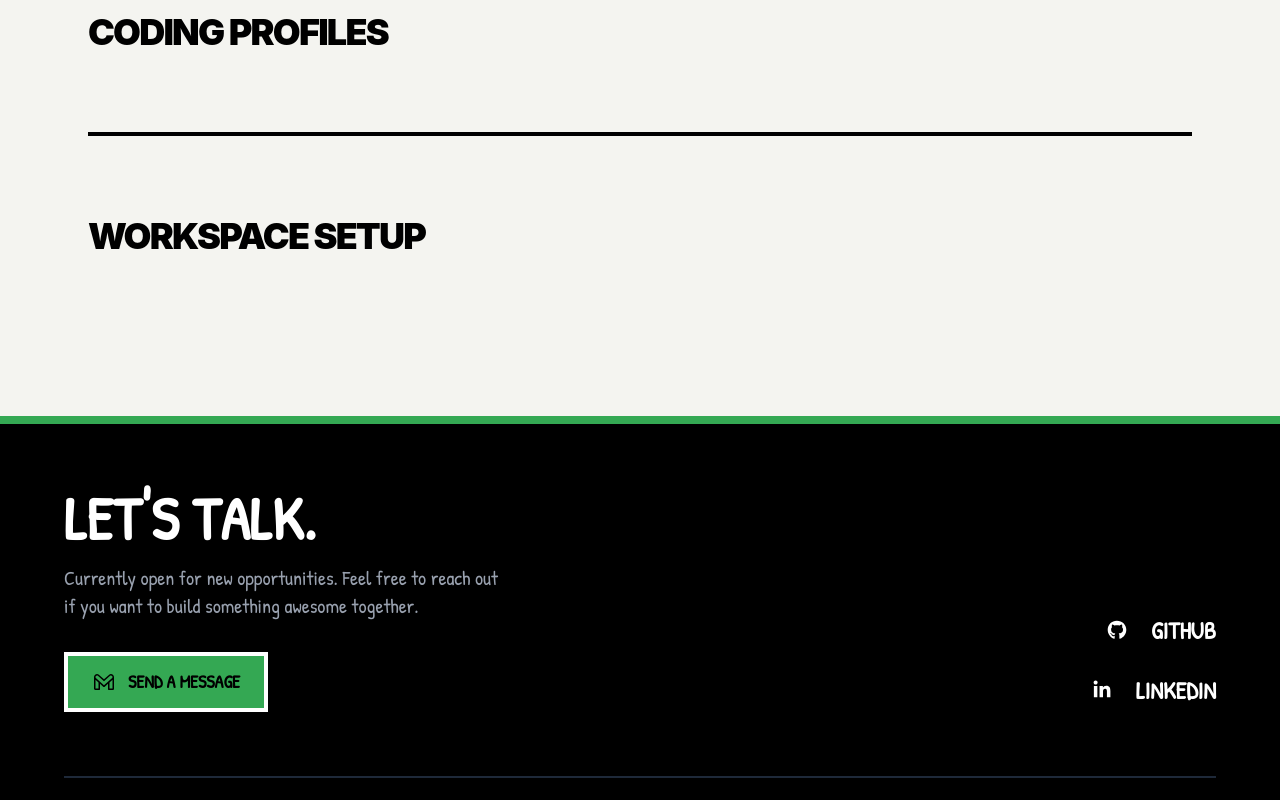
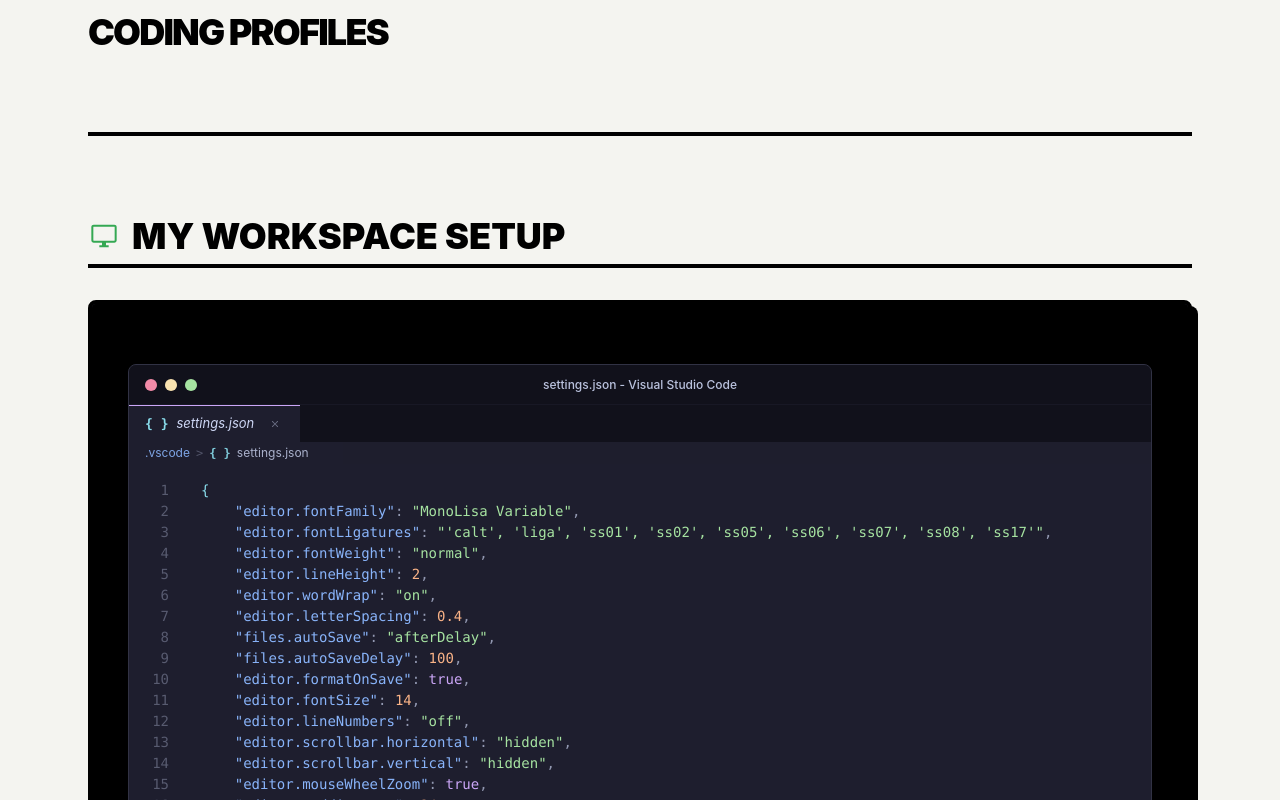
Before and after one commit to imshihab/imshihab.github.io, a React (Vite) app: page / in a window 1280 px wide. Shown: the part 1100-1900 px from the top of the page. Built offline with nearby package versions, Linux system fonts and the light colour scheme.

Commit message:
feat: add DesktopWindowsIcon and update Workspace section in App component

```diff
--- a/src/App.jsx
+++ b/src/App.jsx
@@ -1,6 +1,7 @@
 import React, { useEffect, useState } from 'react'
 import HomeView from './Pages/HomeView';
-import { CloseIcon, GithubIcon, GmailIcon, LinkedInIcon, MenuIcon } from './Components/ICONS';
+import { CloseIcon, DesktopWindowsIcon, GithubIcon, GmailIcon, LinkedInIcon, MenuIcon } from './Components/ICONS';
+import Workspace from './Components/Workspace';
 
 function App() {
     const [isMenuOpen, setIsMenuOpen] = useState(false);
@@ -94,8 +95,14 @@ function App() {
                 <section id="profiles" className="py-20 border-t-4 border-black">
                     <h2 className="text-4xl font-black uppercase tracking-tighter">Coding Profiles</h2>
                 </section>
-                <section id="workspace" className="py-20 border-t-4 border-black">
-                    <h2 className="text-4xl font-black uppercase tracking-tighter">Workspace Setup</h2>
+
+                <section id="workspace" className="animate-fade-up delay-500 py-20 border-t-4">
+                    <div className="flex items-center gap-3 border-b-4 border-black pb-2 mb-8">
+                        <DesktopWindowsIcon size={32} className="text-[#34A853]" />
+                        <h2 className="text-4xl font-black uppercase">My Workspace Setup</h2>
+                    </div>
+
+                    <Workspace />
                 </section>
             </main>
 
--- a/src/Components/ICONS.jsx
+++ b/src/Components/ICONS.jsx
@@ -48,3 +48,40 @@ export const CloseIcon = (props) => (
         viewBox="0 0 24 24"
         {...props} />
 )
+
+export const TerminalIcon = (props) => (
+    <IconBase d="M160-160q-33 0-56.5-23.5T80-240v-480q0-33 23.5-56.5T160-800h640q33 0 56.5 23.5T880-720v480q0 33-23.5 56.5T800-160H160Zm0-80h640v-400H160v400Zm140-40-56-56 103-104-104-104 57-56 160 160-160 160Zm180 0v-80h240v80H480Z"
+        viewBox="0 -960 960 960"
+        {...props} />
+)
+
+export const ChevronRightIcon = (props) => (
+    <IconBase d="M13.25,11.98L8.83,7.55Q8.6,7.32 8.61,7.02T8.85,6.5Q9.08,6.27 9.39,6.27T9.93,6.5l4.95,4.95Q15,11.58 15.05,11.7t0.05,0.28t-0.05,0.28T14.88,12.5L9.9,17.48Q9.68,17.7 9.38,17.69q-0.3-0.01-0.53-0.24q-0.22-0.22-0.22-0.54t0.22-0.54l4.4-4.4Z"
+        viewBox="0 0 24 24"
+        {...props} />
+)
+
+export const LockIcon = (props) => (
+    <IconBase d="M7.7,22q-0.25,0-0.49-0.01T6.78,21.98t-0.4-0.03q-1.02-0.1-1.63-0.7t-0.7-1.63q-0.02-0.2-0.02-0.43q0-0.18-0.01-0.41T4,18.3V11.85q0-0.25 0.01-0.49q0.01-0.24 0.01-0.41q0-0.22 0.02-0.43Q4.2,9.02 5.11,8.61T7.25,8.15V5.75q0-1.98 1.39-3.36T12,1t3.36,1.39t1.39,3.36v2.4q1.23,0.05 2.14,0.46t1.06,1.91q0.02,0.2 0.02,0.43q0,0.18 0.01,0.41T20,11.85V18.3q0,0.25-0.01,0.49q-0.01,0.24-0.01,0.41q-0.02,0.23-0.05,0.43q-0.1,1.02-0.69,1.63t-1.61,0.7q-0.2,0.03-0.4,0.03t-0.44,0.01T16.3,22H7.7Zm0-1.5h8.6q0.23,0 0.8-0.02q0.2,0 0.38-0.03q0.43-0.05 0.66-0.3q0.24-0.25 0.29-0.67q0.02-0.2 0.05-0.4q0-0.18 0.01-0.38t0.01-0.4V11.85q0-0.2-0.02-0.78q0-0.2-0.03-0.4Q18.4,10.25 18.16,10T17.5,9.7q-0.18-0.03-0.38-0.03q-0.18,0-0.39-0.01T16.3,9.65H7.7q-0.22,0-0.8,0.03q-0.2,0-0.38,0.03Q6.1,9.75 5.85,10t-0.3,0.67q-0.03,0.2-0.03,0.4q0,0.18-0.01,0.38T5.5,11.85V18.3q0,0.2 0.03,0.77q0,0.2 0.03,0.4q0.05,0.42 0.3,0.67t0.67,0.3Q6.7,20.48 6.9,20.48q0.17,0 0.38,0.01T7.7,20.5Zm5.66-4.05q0.56-0.55 0.56-1.32q0-0.75-0.56-1.36T12,13.15t-1.36,0.61t-0.56,1.36q0,0.78 0.56,1.32T12,17t1.36-0.55ZM8.75,8.15h6.5V5.75q0-1.35-0.95-2.3T12,2.5T9.7,3.45T8.75,5.75v2.4Z"
+        viewBox="0 0 24 24"
+        {...props} />
+)
+
+
+export const UnlockIcon = (props) => (
+    <IconBase d="M252.31-620H600v-80q0-50-35-85t-85-35q-50 0-85 35t-35 85h-60q0-74.92 52.54-127.46Q405.08-880 480-880q74.92 0 127.46 52.54Q660-774.92 660-700v80h47.69q29.92 0 51.12 21.19Q780-577.61 780-547.69v375.38q0 29.92-21.19 51.12Q737.61-100 707.69-100H252.31q-29.92 0-51.12-21.19Q180-142.39 180-172.31v-375.38q0-29.92 21.19-51.12Q222.39-620 252.31-620Zm0 460h455.38q5.39 0 8.85-3.46t3.46-8.85v-375.38q0-5.39-3.46-8.85t-8.85-3.46H252.31q-5.39 0-8.85 3.46t-3.46 8.85v375.38q0 5.39 3.46 8.85t8.85 3.46Zm277.27-150.42Q550-330.85 550-360t-20.42-49.58Q509.15-430 480-430t-49.58 20.42Q410-389.15 410-360t20.42 49.58Q450.85-290 480-290t49.58-20.42ZM240-160v-400 400Z"
+        viewBox="0 -960 960 960"
+        {...props} />
+)
+
+export const DownloadIcon = (props) => (
+    <IconBase d="M480-328.46 309.23-499.23l42.16-43.38L450-444v-336h60v336l98.61-98.61 42.16 43.38L480-328.46ZM252.31-180Q222-180 201-201q-21-21-21-51.31v-108.46h60v108.46q0 4.62 3.85 8.46 3.84 3.85 8.46 3.85h455.38q4.62 0 8.46-3.85 3.85-3.84 3.85-8.46v-108.46h60v108.46Q780-222 759-201q-21 21-51.31 21H252.31Z"
+        viewBox="0 -960 960 960"
+        {...props} />
+)
+
+export const DesktopWindowsIcon = (props) => (
+    <IconBase d="M340-140v-60h80v-80H172.31Q142-280 121-301q-21-21-21-51.31v-395.38Q100-778 121-799q21-21 51.31-21h615.38Q818-820 839-799q21 21 21 51.31v395.38Q860-322 839-301q-21 21-51.31 21H540v80h80v60H340ZM172.31-340h615.38q4.62 0 8.46-3.84 3.85-3.85 3.85-8.47v-395.38q0-4.62-3.85-8.46-3.84-3.85-8.46-3.85H172.31q-4.62 0-8.46 3.85-3.85 3.84-3.85 8.46v395.38q0 4.62 3.85 8.47 3.84 3.84 8.46 3.84ZM160-340v-420 420Z"
+        viewBox="0 -960 960 960"
+        {...props} />
+)
```
